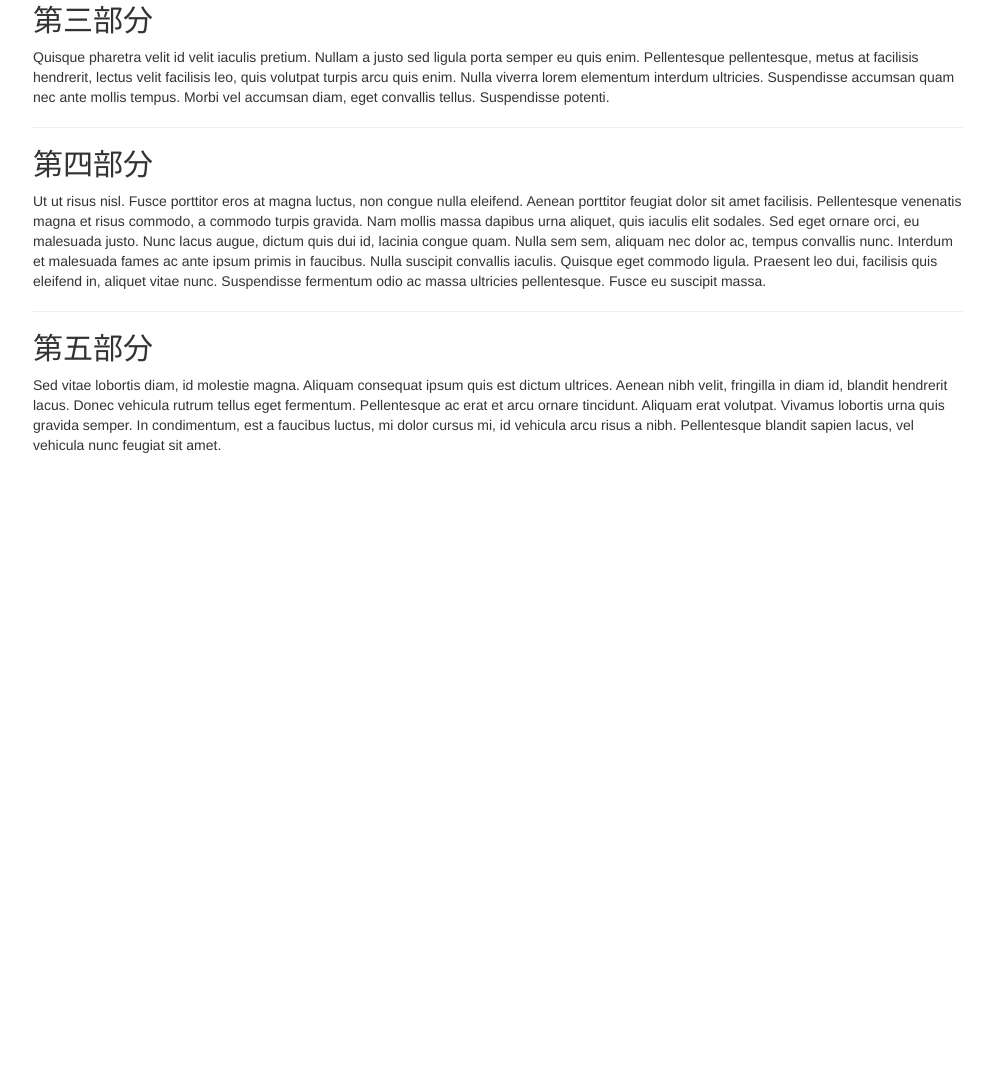
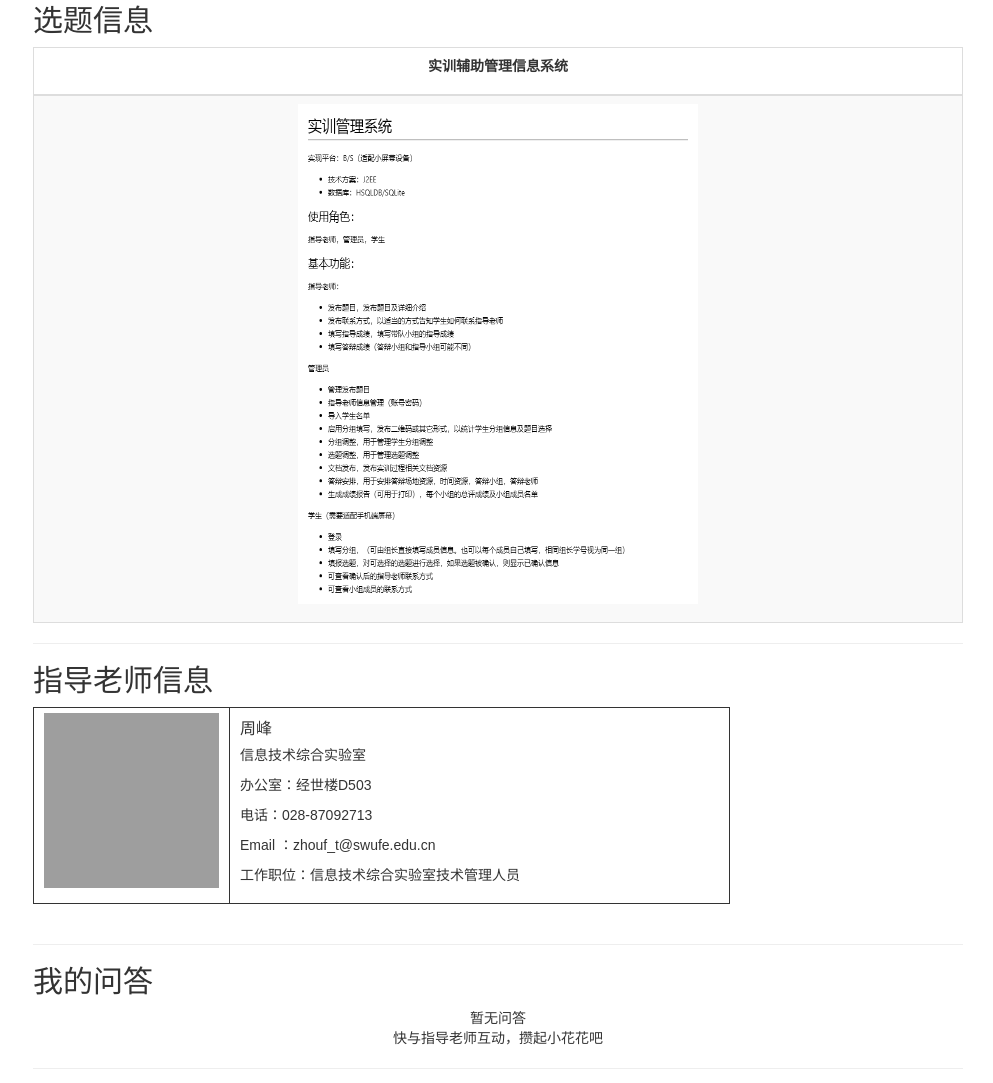
Before and after one commit to Kong-T/Practical-training, a plain HTML site: page gerenzhongxin.html in a window 1280 px wide. Shown: the part 745-1828 px from the top of the page, without its empty margins (287-1280 px from the left). Before the commit the page ends 1210 px from the top, so only its background shows below. Drawn offline with nearby package versions, Linux system fonts and the light colour scheme; grey boxes are pictures that could not be loaded.

Commit message:
个人中心-后三个板块

```diff
--- a/gerenzhongxin.css
+++ b/gerenzhongxin.css
@@ -96,3 +96,18 @@ ul.nav-tabs.affix {
 .biaoti{
     font-size:20px;
 }
+
+@media (min-width: 768px) {
+    table {
+        display: table;
+    }
+    tr {
+        display: table-row;
+    }
+    td {
+        display: table-cell;
+    }
+    p {
+        max-width: 100% !important;
+    }
+}
--- a/gerenzhongxin.html
+++ b/gerenzhongxin.html
@@ -37,9 +37,9 @@
             <ul class="nav nav-tabs nav-stacked" id="myNav">
                 <li class="active"><a href="#section-1">个人简介</a></li>
                 <li><a href="#section-2">我的分组</a></li>
-                <li><a href="#section-3">第三部分</a></li>
-                <li><a href="#section-4">第四部分</a></li>
-                <li><a href="#section-5">第五部分</a></li>
+                <li><a href="#section-3">选题信息</a></li>
+                <li><a href="#section-4">指导老师信息</a></li>
+                <li><a href="#section-5">我的问答</a></li>
             </ul>
         </div>
         <div class="col-xs-9">
@@ -110,49 +110,88 @@
                 </tbody>
             </table>
             <hr>
-            <h2 id="section-3">第三部分</h2>
-            <p>Quisque pharetra velit id velit iaculis pretium. Nullam a justo sed ligula porta semper
-                eu quis enim.
-                Pellentesque pellentesque, metus at facilisis hendrerit, lectus velit facilisis leo,
-                quis volutpat
-                turpis arcu quis enim. Nulla viverra lorem elementum interdum ultricies. Suspendisse
-                accumsan quam
-                nec ante mollis tempus. Morbi vel accumsan diam, eget convallis tellus. Suspendisse
-                potenti.</p>
+            <h2 id="section-3">选题信息</h2>
+            <table class="table table-striped table-responsive table-bordered table-hover" style="text-align: center;">
+                <thead>
+                    <tr>
+                        <th>
+                        <p style="text-align: center">
+
+                            <span>实训辅助管理信息系统</span></th>
+                        </p>
+                    </tr>
+                </thead>
+                <tbody>
+
+                <tr  height="500px" text-align="center" >
+                    <th>
+                    <p style="text-align: center">
+
+                        <img src="xuanti.png"style="width: 400px; height: 500px;"></img>
+                        </th>
+                    </p>
+
+                </tr>
+            </table>
+            </table>
+
             <hr>
-            <h2 id="section-4">第四部分</h2>
-            <p>Ut ut risus nisl. Fusce porttitor eros at magna luctus, non congue nulla eleifend. Aenean
-                porttitor
-                feugiat dolor sit amet facilisis. Pellentesque venenatis magna et risus commodo, a
-                commodo turpis
-                gravida. Nam mollis massa dapibus urna aliquet, quis iaculis elit sodales. Sed eget
-                ornare orci, eu
-                malesuada justo. Nunc lacus augue, dictum quis dui id, lacinia congue quam. Nulla sem
-                sem, aliquam
-                nec dolor ac, tempus convallis nunc. Interdum et malesuada fames ac ante ipsum primis in
-                faucibus.
-                Nulla suscipit convallis iaculis. Quisque eget commodo ligula. Praesent leo dui,
-                facilisis quis
-                eleifend in, aliquet vitae nunc. Suspendisse fermentum odio ac massa ultricies
-                pellentesque. Fusce
-                eu suscipit massa.</p>
+            <h2 id="section-4">指导老师信息</h2>
+
+            <div class="article-main">
+                <div class="content">
+        <p><strong><span style="line-height: 115%; font-family: 微软雅黑,sans-serif; font-size: 18pt;"></span></strong></p>
+        <table >
+         <tbody>
+          <tr class="firstRow">
+           <td width="175px" height="175px" text-align="center" valign="top" style="padding: 5px 10px; border: 1px solid rgb(51, 51, 51); word-break: break-all;">
+            <p style="text-align: center">
+             <img src="https://it.swufe.edu.cn/__local/7/BE/9D/4631668C88EFE4DE01630B195D3_75F3A674_18FD3.png" style="width: 175px; height: 175px;">
+            </p>
+            </td>
+        <td width="500" text-align="center" valign="top" style="padding: 5px 10px; border: 1px solid rgb(51, 51, 51); border-image: none; -ms-word-break: break-all;">
+            <span style="line-height: 200%; font-family: 微软雅黑; font-size: 12pt;text-align: center;">周峰
+            </span>
+            <p>
+                <span style="line-height: 115%; font-family: 微软雅黑,sans-serif; font-size: 10.5pt;">信息技术综合实验室
+                </span>
+            </p>
+            <p><span style="line-height: 115%; font-family: 微软雅黑,sans-serif; font-size: 10.5pt;">办公室：经世楼D503
+            </span>
+            </p>
+            <p><span style="line-height: 115%; font-family: 微软雅黑,sans-serif; font-size: 10.5pt;">电话：028-87092713
+            </span>
+            </p>
+            <p><span style="line-height: 115%; font-family: 微软雅黑,sans-serif; font-size: 10.5pt;">Email
+            </span>
+            <span style="line-height: 115%; font-family: 微软雅黑,sans-serif; font-size: 10.5pt;">：zhouf_t@swufe.edu.cn
+            </span>
+            </p>
+            <p><span style="line-height: 115%; font-family: 微软雅黑,sans-serif; font-size: 10.5pt;">工作职位：信息技术综合实验室技术管理人员
+            </span>
+            </p>
+        </td>
+          </tr>
+         </tbody>
+        </table>
+        <p><br></p>
+                </div>
+
+
             <hr>
-            <h2 id="section-5">第五部分</h2>
-            <p>Sed vitae lobortis diam, id molestie magna. Aliquam consequat ipsum quis est dictum
-                ultrices. Aenean
-                nibh velit, fringilla in diam id, blandit hendrerit lacus. Donec vehicula rutrum tellus
-                eget
-                fermentum. Pellentesque ac erat et arcu ornare tincidunt. Aliquam erat volutpat. Vivamus
-                lobortis
-                urna quis gravida semper. In condimentum, est a faucibus luctus, mi dolor cursus mi, id
-                vehicula
-                arcu risus a nibh. Pellentesque blandit sapien lacus, vel vehicula nunc feugiat sit
-                amet.</p>
+            <h2 id="section-5">我的问答</h2>
+            <p style="text-align: center;">
+                暂无问答
+                <br>快与指导老师互动，攒起小花花吧
+            </p>
+            </b>
+            <hr>
         </div>
 
     </div>
     </div>
     </div>
+
 </body>
 
 </html>
```
Also changed, not shown: xuanti.png (added).
